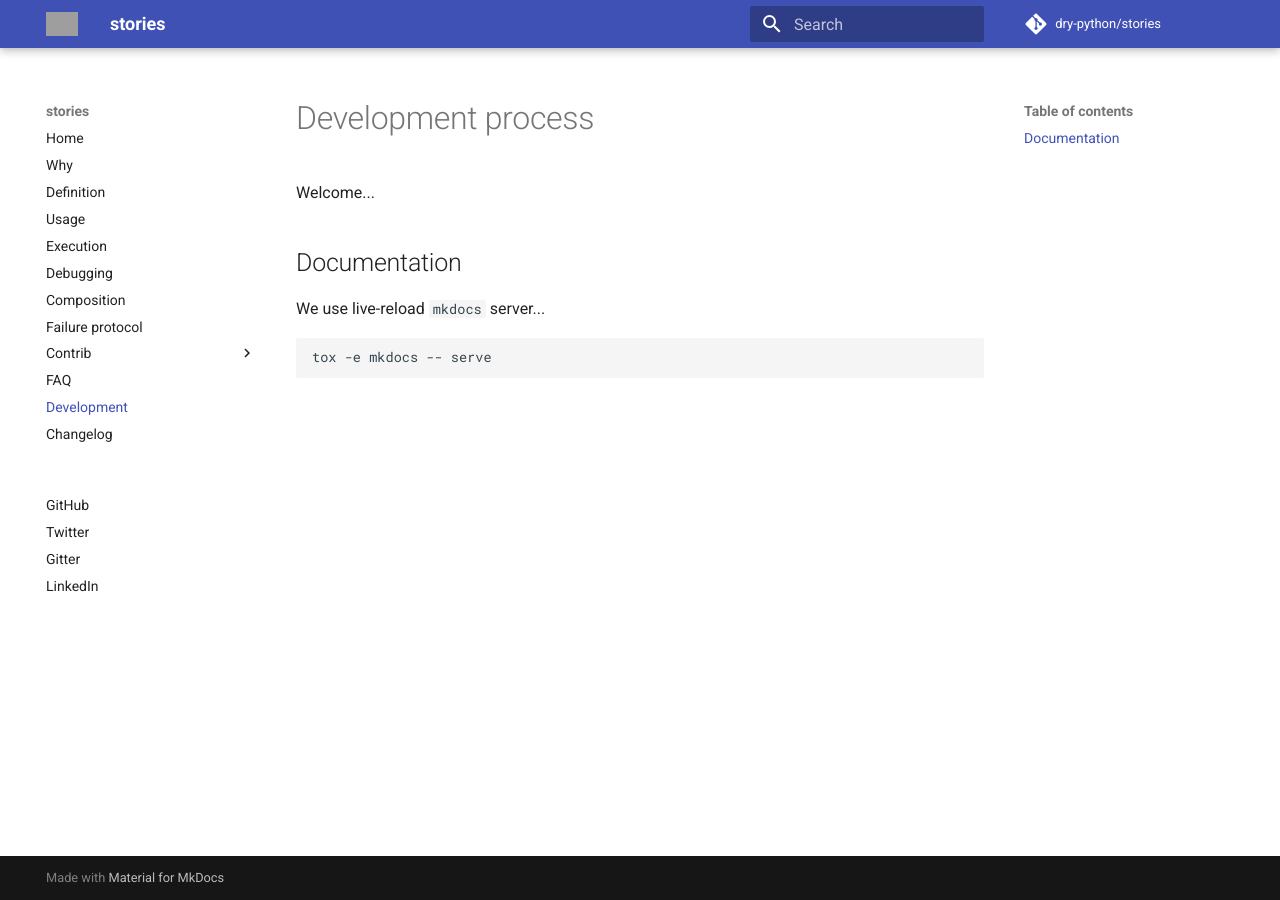
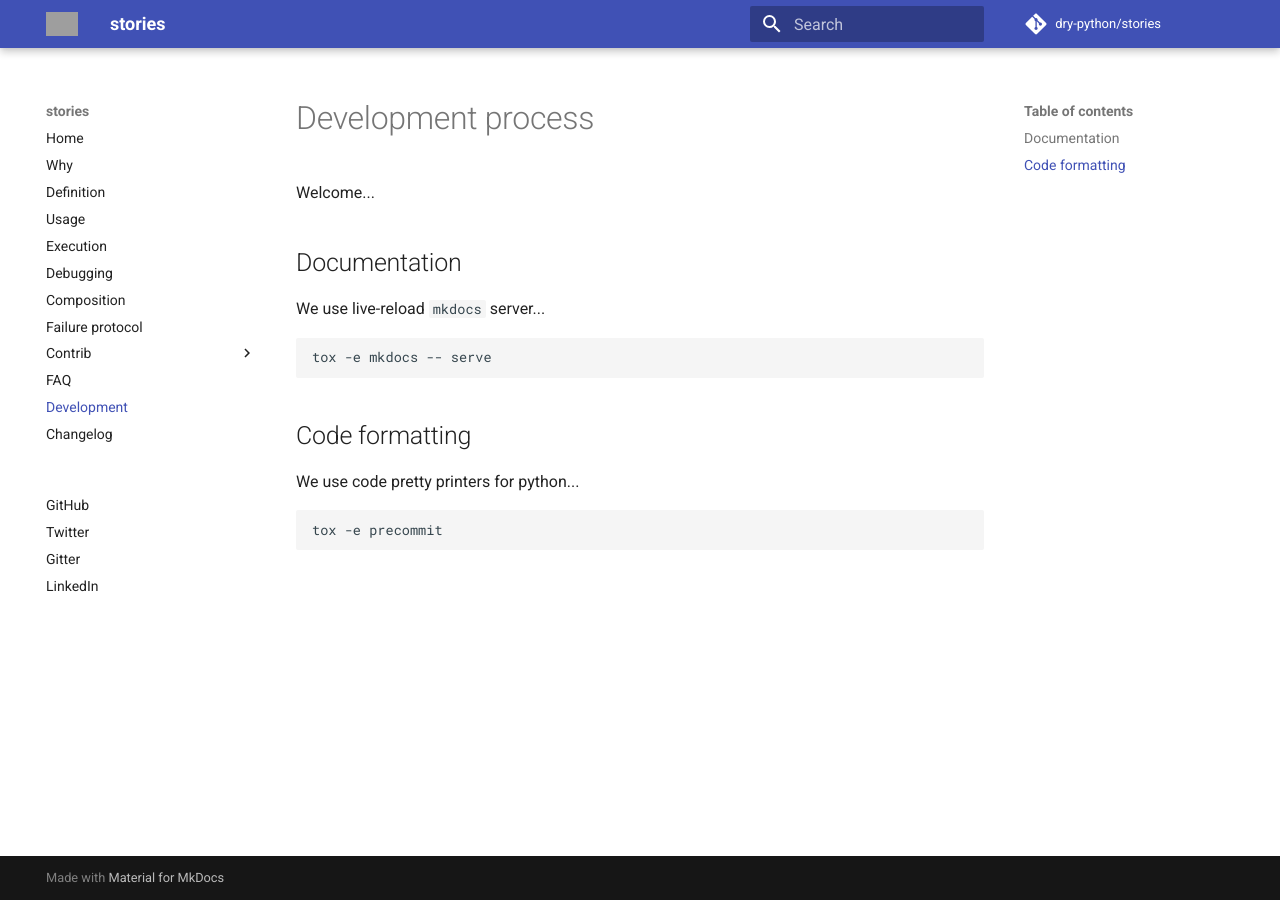
Before and after one commit to proofit404/stories, an MkDocs documentation site: the page built from docs/development.md, in a window 1280 px wide. Built offline with MkDocs 1.6.1 and Material for MkDocs 9.7.7, drawn with Linux system fonts in a browser that asks for light colours; comment, search, counter and statistics services are not loaded; grey boxes are pictures that could not be loaded.

Commit message:
Document code formatting tools.

````diff
--- a/docs/development.md
+++ b/docs/development.md
@@ -9,3 +9,11 @@ We use live-reload `mkdocs` server...
 ```bash
 tox -e mkdocs -- serve
 ```
+
+## Code formatting
+
+We use code pretty printers for python...
+
+```bash
+tox -e precommit
+```
````
